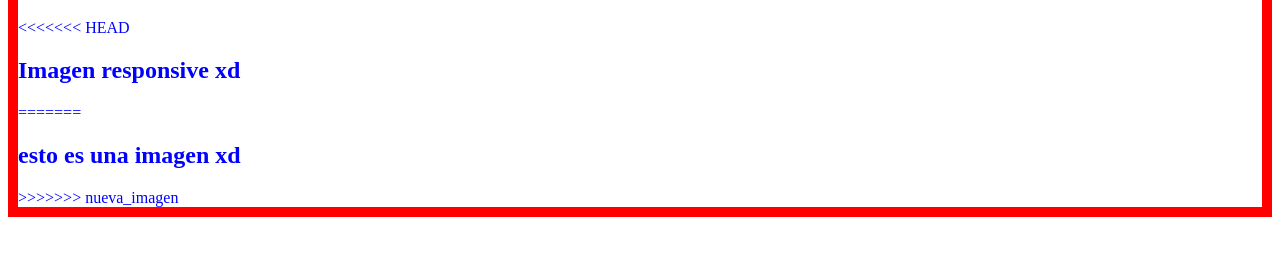
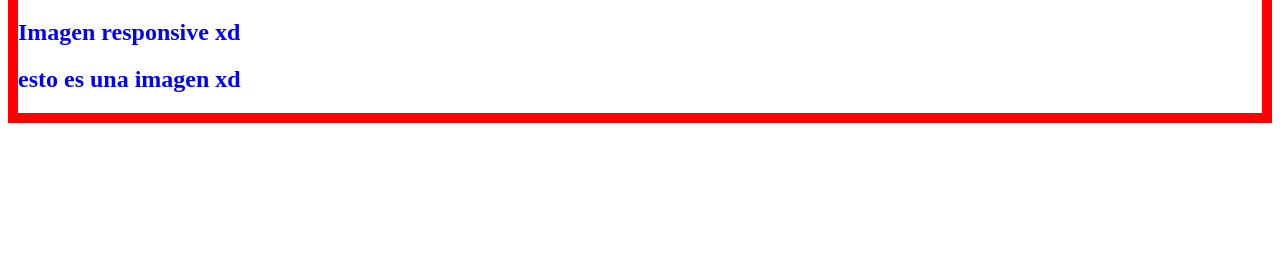
Before and after one commit to sleiton9/invie-github, a plain HTML site: page index.html in a window 1280 px wide. Shown: the part 153-408 px from the top of the page. Drawn offline with Linux system fonts and the light colour scheme.

Commit message:
final, final no va mas

```diff
--- a/index.html
+++ b/index.html
@@ -21,11 +21,8 @@
 <body>
 
     <h1>Hola Soy <strong>Leiton</strong> <br/> y me hace falta <br/> una <strong>rodilla</strong></h1>
-<<<<<<< HEAD
     <h2>Imagen responsive xd</h2>
+    <h2>esto es una imagen xd</h2>
 
-=======
-    <h2>esto es una imagen xd</h2>
->>>>>>> nueva_imagen
 </body>
 </html>
```
